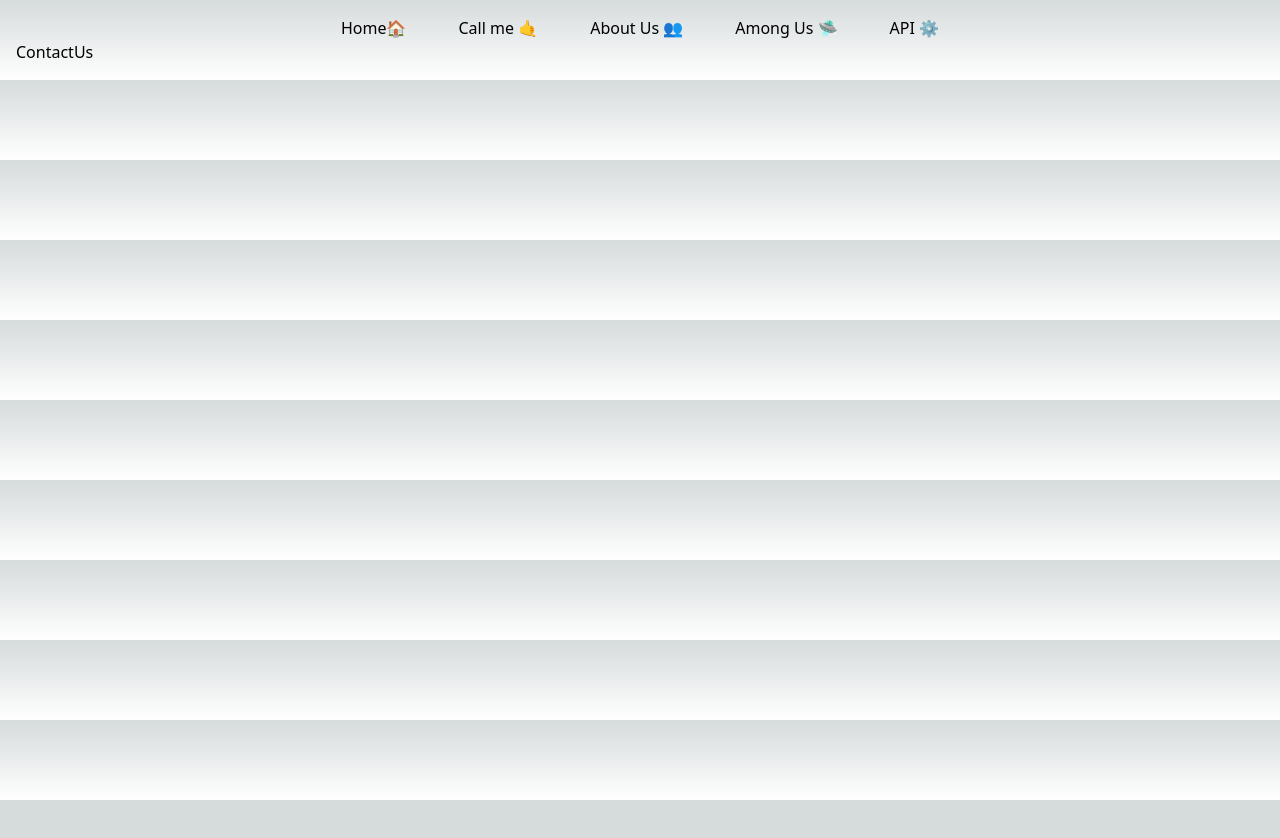
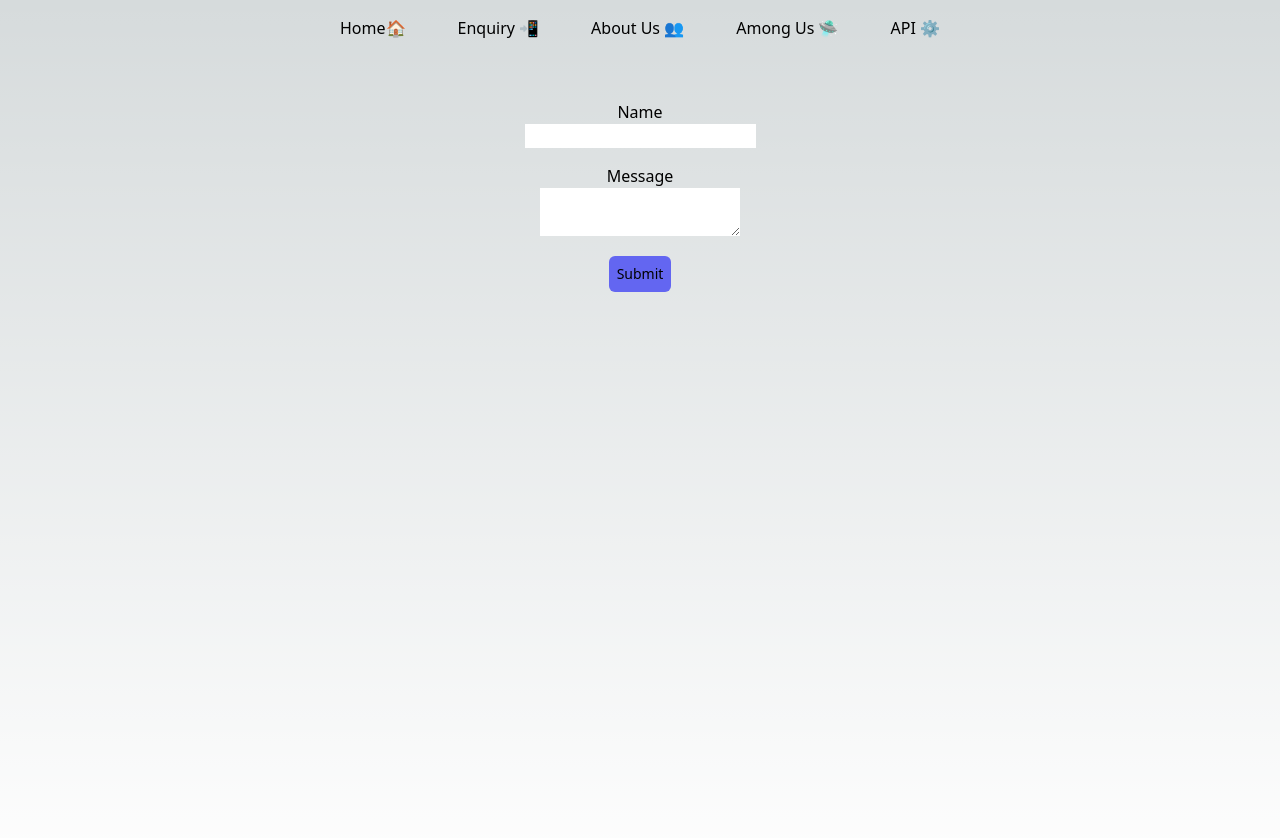
Before and after one commit to MAC1440/whatsapp, a Next.js app: page /contact-us in a window 1280 px wide. Shown: the top 838 px of the page. Before the commit the page ends 800 px from the top, so only its background shows below. Built offline with nearby package versions, Linux system fonts and the light colour scheme.

Commit message:
firebase

```diff
--- a/components/form.tsx
+++ b/components/form.tsx
@@ -1,4 +1,7 @@
-import { usePostBooksMutation } from "@/store/api/content/bookSlice";
+import {
+  useGetBooksQuery,
+  usePostBooksMutation,
+} from "@/store/api/content/bookSlice";
 import { usePostMoviesMutation } from "@/store/api/content/movieSlice";
 import React, { useState } from "react";
 
@@ -12,6 +15,8 @@ const Form = (props: any) => {
   const [postBook, { isLoading }] = usePostBooksMutation();
   const [postMovie] = usePostMoviesMutation();
 
+  const { refetch: refetchBooks } = useGetBooksQuery({});
+
   const submitHandler = (e: any) => {
     e.preventDefault();
     const postingData = {
@@ -20,6 +25,7 @@ const Form = (props: any) => {
     };
     apiName === "books" && postBook(postingData);
     apiName === "movies" && postMovie(postingData);
+    refetchBooks();
   };
 
   const changeHandler = (e: any) => {
--- a/components/list-view.tsx
+++ b/components/list-view.tsx
@@ -18,7 +18,7 @@ const ListView = (props: any) => {
       {(listType === "books" ? bookData : moviesData)?.length
         ? (listType === "books" ? bookData : moviesData)?.map((i: any) => (
             <div
-              key={i?.id}
+              key={i?.title + Math.random()}
               className="bg-gradient-to-r from-blue-500 to-blue-100/[.1] m-3 p-1 rounded-lg text-center"
               style={{ width: 200 }}
             >
--- a/components/navbar.tsx
+++ b/components/navbar.tsx
@@ -9,7 +9,7 @@ const Navbar = () => {
           <Link href="/"> Home🏠</Link>
         </li>
         <li className="cursor-pointer">
-          <Link href="/contact-us"> Call me 🤙</Link>
+          <Link href="/enquiry"> Enquiry 📲</Link>
         </li>
         <li className="cursor-pointer">
           <Link href="/about-us">About Us 👥</Link>
--- a/pages/contact-us/index.tsx
+++ b/pages/contact-us/index.tsx
@@ -1,7 +1,64 @@
-import React from "react";
+import { usePostBooksMutation } from "@/store/api/content/bookSlice";
+import React, { useState } from "react";
 
-const ContactUs = () => {
-  return <div>ContactUs</div>;
+const Enquiry = () => {
+  const [form, setForm] = useState({
+    name: "",
+    message: "",
+  });
+  const [setFormData] = usePostBooksMutation();
+  const changeHandler = (e: any) => {
+    const value = e.target.value;
+    const name = e.target.name;
+    let updatedForm = { ...form };
+    updatedForm = { ...updatedForm, [name]: value };
+    setForm(updatedForm);
+  };
+
+  const submitHandler = () => {
+    console.log(form);
+    setFormData(form);
+    setForm({ name: "", message: "" });
+  };
+  return (
+    <div className="h-screen">
+      <div className="mt-10 p-5 text-center">
+        <div className="mb-4 flex flex-col items-center">
+          <label htmlFor="name">Name</label>
+          <input
+            type="text"
+            id="name"
+            name="name"
+            value={form.name}
+            onChange={changeHandler}
+          />
+        </div>
+        <div className="flex items-center flex-col">
+          <label htmlFor="message">Message</label>
+          <textarea
+            id="message"
+            name="message"
+            value={form.message}
+            onChange={changeHandler}
+          />
+        </div>
+        <div className="mt-5">
+          <button
+            onClick={submitHandler}
+            className="bg-indigo-500 p-2 text-sm rounded-md hover:bg-pink-500 "
+          >
+            Submit
+          </button>
+        </div>
+        {!!form.name && (
+          <div>
+            <p>Name: {form.name}</p>
+            <p>Message: {form.message}</p>
+          </div>
+        )}
+      </div>
+    </div>
+  );
 };
 
-export default ContactUs;
+export default Enquiry;
--- a/store/api/api-slice.tsx
+++ b/store/api/api-slice.tsx
@@ -2,9 +2,11 @@ import { createApi, fetchBaseQuery } from "@reduxjs/toolkit/query/react";
 
 export const apiSlice = createApi({
   reducerPath: "api",
-  //using builtin api local hardcoded server
-  // baseQuery: fetchBaseQuery({ baseUrl: "http://localhost:3000/api" }),
-  baseQuery: fetchBaseQuery({ baseUrl: "http://localhost:3005/" }),
+  baseQuery: fetchBaseQuery({
+    baseUrl:
+      "https://attendance-system-4b852-default-rtdb.asia-southeast1.firebasedatabase.app",
+  }),
+  // baseQuery: fetchBaseQuery({ baseUrl: "http://localhost:3005/" }),
   tagTypes: ["books", "movies"],
   endpoints: (builder) => ({}),
 });
--- a/store/api/content/bookSlice.tsx
+++ b/store/api/content/bookSlice.tsx
@@ -9,23 +9,18 @@ export interface IbooksBody {
 export const bookSlice = apiSlice.injectEndpoints({
   endpoints: (builder) => ({
     getBooks: builder.query({
-      // query: (content) => `/content?content=${content}`,
-      // query: (content) => `/${content}`,
-      query: () => `/books`,
-      providesTags: (result) =>
-        // is result available?
-        result
-          ? // successful query
-            [
-              ...result.map(({ id }: any) => ({ type: "books", id })),
-              { type: "books", id: "book" },
-            ]
-          : // an error occurred, but we still want to refetch this query when `{ type: 'books', id: 'book' }` is invalidated
-            [{ type: "books", id: "book" }],
+      query: () => `/books.json`,
+      // providesTags: (result: any) =>
+      // result
+      //   ? [
+      //       ...result?.map(({ id }: any) => ({ type: "books", id })),
+      //       { type: "books", id: "book" },
+      //     ]
+      //   : [{ type: "books", id: "book" }],
     }),
     postBooks: builder.mutation({
       query: (body) => ({
-        url: `/books`,
+        url: `/books.json`,
         method: "POST",
         body,
       }),
@@ -33,14 +28,14 @@ export const bookSlice = apiSlice.injectEndpoints({
     }),
     editBook: builder.mutation({
       query: ({ id, ...body }) => ({
-        url: `/books/${id}`,
+        url: `/books/${id}.json`,
         method: "PATCH",
         body,
       }),
     }),
     deleteBook: builder.mutation({
       query: (id) => ({
-        url: `/books/${id}`,
+        url: `/books/${id}.json`,
         method: "DELETE",
       }),
       invalidatesTags: [{ type: "books", id: "book" }],
```
Also changed, not shown: store/api/content/movieSlice.tsx (+11 -14 lines).
